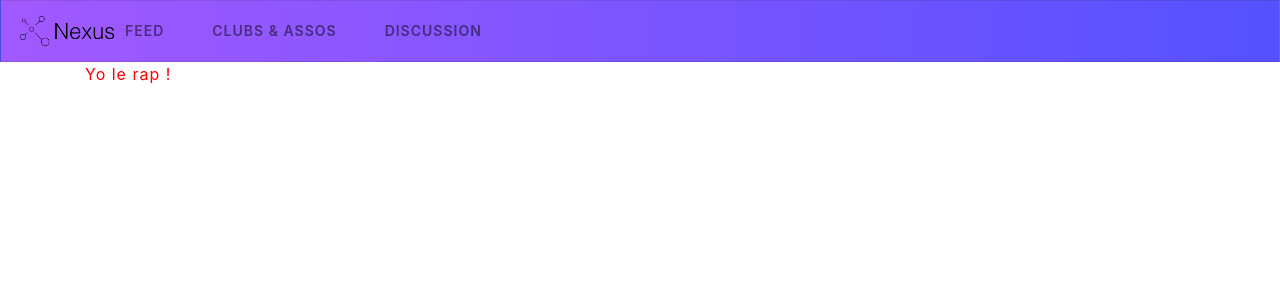
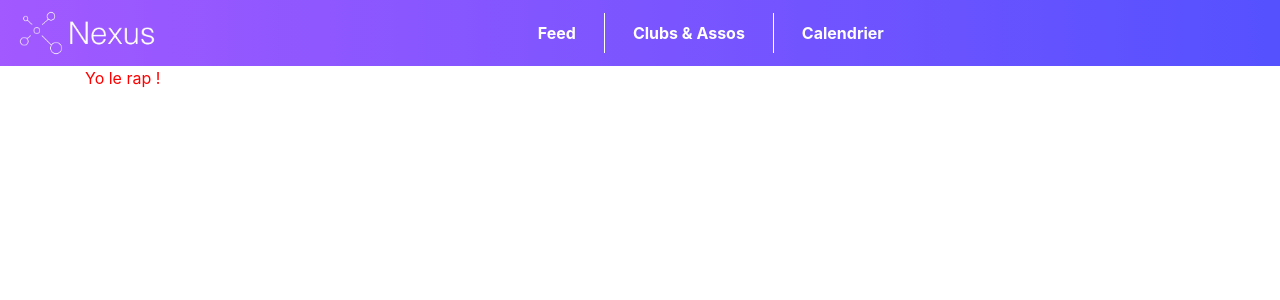
Before and after one commit to MathisPipart/Nexus, a Django app: page / in a window 1280 px wide. Shown: the top 300 px of the page. Run offline with Django 4.2, Linux system fonts and the light colour scheme; some libraries are stand-ins or nearby versions.

Commit message:
barre a
ligné plus barre de séparation

```diff
--- a/feed/static/css/style.css
+++ b/feed/static/css/style.css
@@ -1,9 +1,33 @@
 p {
     color: red;
     text-align: left;
+}
+
+/* Ajoutez une bordure à droite pour les éléments .nav-link sauf le dernier */
+.navbar .navbar-nav .nav-link {
+    color: white !important;
+    font-weight: bold;
+}
+
+.nav-item {
+    border-right: 1px solid white; /* Ajoute une bordure verticale blanche à droite */
+    margin-right: 20px; /* Ajoute de la marge à droite pour l'espacement */
+    padding-right: 20px; /* Ajoute du rembourrage à droite pour l'espacement */
+}
+
+.nav-item:last-child {
+    border-right: none; /* Supprime la bordure à droite du dernier élément .nav-link */
+    margin-right: 0; /* Supprime la marge à droite pour le dernier élément */
+    padding-right: 0; /* Supprime le rembourrage à droite pour le dernier élément */
 }
 
 .navbar {
     background: linear-gradient(90deg, #A259FF 0%, #5551FF 100%);
     /* box-shadow: 0px 4px 4px 0px rgba(0, 0, 0, 0.25); */
 }
+
+#navbarNav {
+    justify-content: center;
+    color: white;
+    font-weight: bold;
+}
--- a/feed/templates/base.html
+++ b/feed/templates/base.html
@@ -1,12 +1,11 @@
 {% load static %}
 <!DOCTYPE html>
-<html lang="en">
+<html lang="fr">
     <head>
-        {% comment %} <link rel="stylesheet" type="text/css" href="{% static 'css/style.css' %}"> {% endcomment %}
         <link rel="stylesheet" href="{% static 'css/style.css' %}">
-        <link rel="stylesheet" href="{% static 'css/bootstrap.css' %}">
+        {% comment %} <link rel="stylesheet" href="{% static 'css/bootstrap.css' %}"> {% endcomment %}
         <!-- Change icon -->
-        <link rel="icon" href="{% static 'png/blanc.png' %}">
+        <link rel="icon" href="{% static 'png/blanc.jpg' %}">
         <meta charset="utf-8">
         <meta
             name="viewport"
@@ -25,7 +24,7 @@
             {% comment %} <a class="navbar-brand" href="#">Nexus</a> {% endcomment %}
 
             <a href="##">
-                <img src="{% static 'png/Black_logo.png' %}" style="max-width: 100px; max-height: 50px;" alt="Nexus Logo">
+                <img src="{% static 'png/White_logo.png' %}" style="max-width: 150px; max-height: 50px;" alt="Nexus Logo">
             </a>
 
             <button
@@ -48,7 +47,7 @@
                         <a class="nav-link" href="#">Clubs & Assos</a>
                     </li>
                     <li class="nav-item">
-                        <a class="nav-link" href="#">Discussion</a>
+                        <a class="nav-link" href="#">Calendrier</a>
                     </li>
                 </ul>
             </div>
```
Also changed, not shown: feed/static/png/White_logo.png (added), feed/static/png/blanc.jpg (added), feed/static/png/blanc.png (deleted), feed/static/png/violet.png (added).
